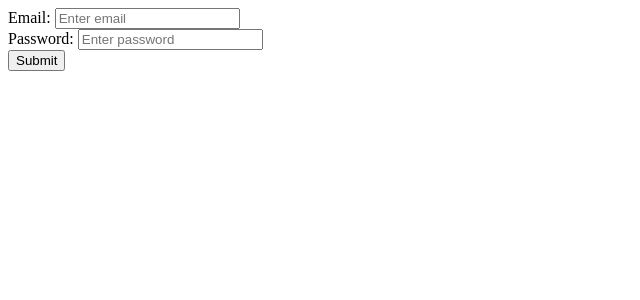
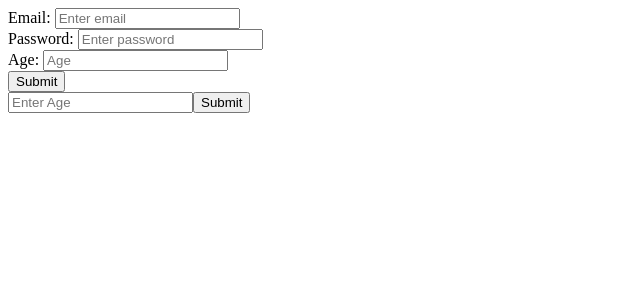
Before and after one commit to Suryansh65/intro, a React (Vite) app: page / in a window 1280 px wide. Shown: the top 300 px of the page, without its empty margins (0-640 px from the left). Built offline with nearby package versions, Linux system fonts and the light colour scheme; the HTML template or start-up script is replaced by a standard one.

Commit message:
Add UnControlledForm component for age input handling; integrate with LoginForm

```diff
--- a/src/App.tsx
+++ b/src/App.tsx
@@ -14,6 +14,7 @@
 // import MyRoutes from "./Intro/Routes/routes";
 // import StatusBar from "./Intro/hooks/customHooks";
 import LoginForm from "./Intro/FormValidation/ManualFormValidation";
+import { UnControlledForm } from "./Intro/FormValidation/ManualFormValidation";
 
 // import MyApp from "./Intro/useContext/start";
 
@@ -46,6 +47,7 @@ function App() {
         {/* <MyRoutes />
         <StatusBar /> */}
         <LoginForm />
+        <UnControlledForm />
     </div>
   );
 }
--- a/src/Intro/FormValidation/ManualFormValidation.tsx
+++ b/src/Intro/FormValidation/ManualFormValidation.tsx
@@ -1,8 +1,16 @@
 import { useState } from "react";
+import { useRef } from "react";
+
+/*
+    This is an example of Controlled component: React use useSate to maintain the states but it create re-renders on each keystroke which affects performance.
+
+    to resolve this issue we can use Un-controlled component like useRef but they cannot work with each keystroke , they work one time on submitting the form.
+*/
 
 export default function LoginForm(){
     const [formData, setFormData] = useState({email:"", password: ""});
     const [errors,setErrors] = useState({email:"",password:""});
+    const ageRef = useRef<HTMLInputElement>(null);
 
     const handleChange = (e:React.ChangeEvent<HTMLInputElement>)=>{
         const {name,value} = e.target;
@@ -71,6 +79,37 @@ export default function LoginForm(){
                 />
             </div>
             {errors.password && <p style={{color:"red"}} >{errors.password}</p>}
+
+            {/* Age field with useRef */}
+            <div>
+                <label htmlFor="Age">Age: </label>
+                <input type="number"
+                name="age"
+                placeholder="Age"
+                ref={ageRef}
+                />
+            </div>
+            <div>
+                <button type="submit" >Submit</button>
+            </div>
+        </form>
+    )
+}
+
+// Un controlled component
+export function UnControlledForm(){
+    const ageRef = useRef<HTMLInputElement>(null);
+    const handleSubmit = (e:React.FormEvent<HTMLFormElement>)=>{
+        e.preventDefault();
+        console.log("Submitted value:", ageRef.current?.value);
+    }
+    return (
+        <form onSubmit={handleSubmit}>
+            <input
+            type="number"
+            ref={ageRef}
+            placeholder="Enter Age"
+            />
             <button type="submit" >Submit</button>
         </form>
     )
```
